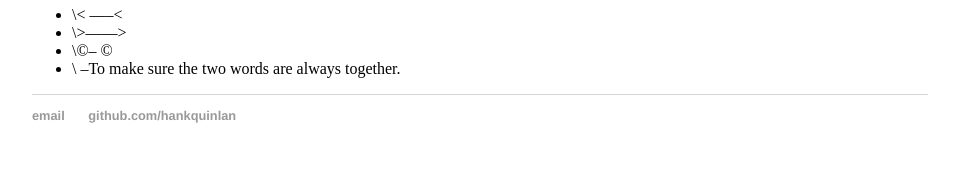
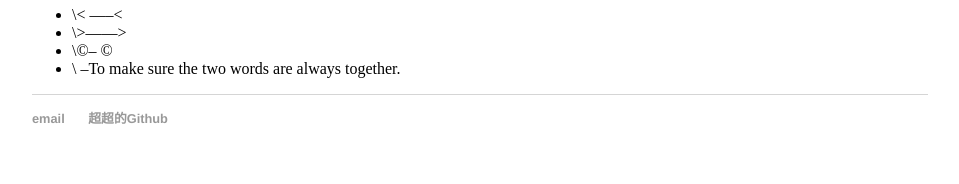
Before and after one commit to GlenHank/GlenHank.github.io, a Jekyll site: the page built from _posts/2021-06-12-HTML-Learning-Notes.md, in a window 1280 px wide. Shown: the part 1652-1836 px from the top of the page, without its empty margins (160-1119 px from the left). Built offline with Jekyll 4.4.1, drawn with Linux system fonts in a browser that asks for light colours.

Commit message:
Update default.html

```diff
--- a/_layouts/default.html
+++ b/_layouts/default.html
@@ -22,7 +22,7 @@
 			<footer>
 	    		<ul>
 	        		<li><a href="mailto:hclovehc@gmail.com">email</a></li>
-	        		<li><a href="https://github.com/GlenHank">github.com/hankquinlan</a></li>
+	        		<li><a href="https://github.com/GlenHank">超超的Github</a></li>
 				</ul>
 			</footer>
 		</body>
```
